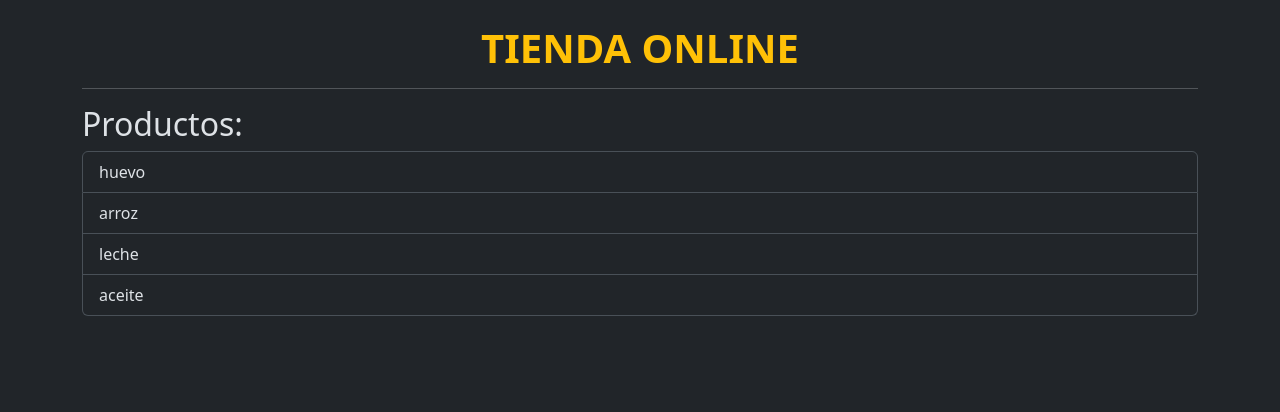
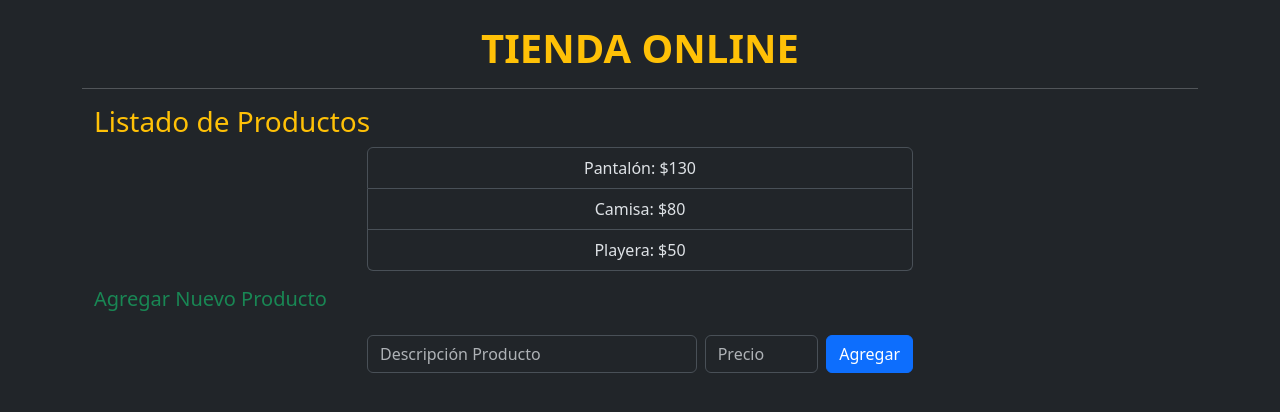
Before and after one commit to lrchirinos/tienda-online-angular, an Angular app: page / in a window 1280 px wide. Shown: the top 412 px of the page. Built offline with nearby package versions, Linux system fonts and the light colour scheme.

Commit message:
agrega productos

```diff
--- a/src/app/listado-producto/listado-producto.component.html
+++ b/src/app/listado-producto/listado-producto.component.html
@@ -1,3 +1,19 @@
-<h2>Productos:</h2>
-
-<app-producto></app-producto>
+<div class="container mt-3">
+    <h3 class="text-warning">Listado de Productos</h3>
+    <ul class="list-group w-50 mx-auto">
+        @for (producto of productos; track producto) {
+        <li class="list-group-item text-center">
+            {{ producto.descripcion }}:
+            ${{ producto.precio }}
+        </li>
+        }
+    </ul>
+    <h5 class="text-success mt-3">Agregar Nuevo Producto</h5>
+    <form class="d-flex justify-content-between align-items-center my-4 w-50 mx-auto">
+        <input type="text" id="descripcion" name="descripcion" placeholder="Descripción Producto"
+            class="form-control me-2 w-75" autocomplete="off" [(ngModel)]="descripcionInput" />
+        <input type="number" id="precio" name="precio" placeholder="Precio" class="form-control me-2 w-25"
+            [(ngModel)]="precioInput" />
+        <button type="submit" class="btn btn-primary" (click)="agregarProducto()">Agregar</button>
+    </form>
+</div>
--- a/src/app/listado-producto/listado-producto.component.ts
+++ b/src/app/listado-producto/listado-producto.component.ts
@@ -1,15 +1,37 @@
 import { Component } from '@angular/core';
-import { ProductoComponent } from './producto/producto.component';
+import { Producto } from '../producto/producto.model';
+import { ProductoComponent } from '../producto/producto.component';
+import { FormsModule } from '@angular/forms';
+
 
 
 @Component({
   selector: 'app-listado-producto',
   standalone: true,
-  imports:[ProductoComponent],
+  imports:[ProductoComponent, FormsModule],
   templateUrl: './listado-producto.component.html',
   styleUrl: './listado-producto.component.css',
 
 })
 export class ListadoProductoComponent {
-
+productos: Producto[] = [
+new Producto('Pantalón', 130.0),
+new Producto('Camisa', 80.0),
+new Producto('Playera', 50.0),
+];
+descripcionInput: string = '';
+precioInput: number | null = null;
+agregarProducto() {
+// Validación simple para evitar productos sin descripción o con precio cero
+if (this.descripcionInput.trim() === '' || this.precioInput == null ||
+ this.precioInput <= 0) {
+console.log('Debe ingresar una descripción y un precio válidos');
+return;
 }
+const producto = new Producto(this.descripcionInput, this.precioInput);
+this.productos.push(producto);
+// Limpia los campos de entrada después de agregar el producto
+this.descripcionInput = '';
+this.precioInput = 0;
+}
+}
--- a/src/app/listado-producto/producto/producto.component.html
+++ /dev/null
@@ -1,5 +0,0 @@
-<ul class="list-group">
-  <li class="list-group-item" *ngFor="let producto of productos">
-    {{ producto }}
-  </li>
-</ul>
--- /dev/null
+++ b/src/app/producto/producto.component.html
@@ -0,0 +1 @@
+<p>producto works!</p>
--- a/src/app/listado-producto/producto/producto.component.ts
+++ b/src/app/producto/producto.component.ts
@@ -1,18 +1,11 @@
 import { Component } from '@angular/core';
-import { CommonModule } from '@angular/common';
 
 @Component({
   selector: 'app-producto',
-  standalone: true,
-  imports: [CommonModule],
+  imports: [],
   templateUrl: './producto.component.html',
   styleUrl: './producto.component.css'
 })
 export class ProductoComponent {
-    public productos: string[] = [
-    'huevo',
-    'arroz',
-    'leche',
-    'aceite'
-  ];
+
 }
--- /dev/null
+++ b/src/app/producto/producto.model.ts
@@ -0,0 +1,6 @@
+export class Producto {
+constructor(
+public descripcion: string,
+public precio: number
+) {}
+}
```
Also changed, not shown: src/app/producto/producto.component.css (added).
